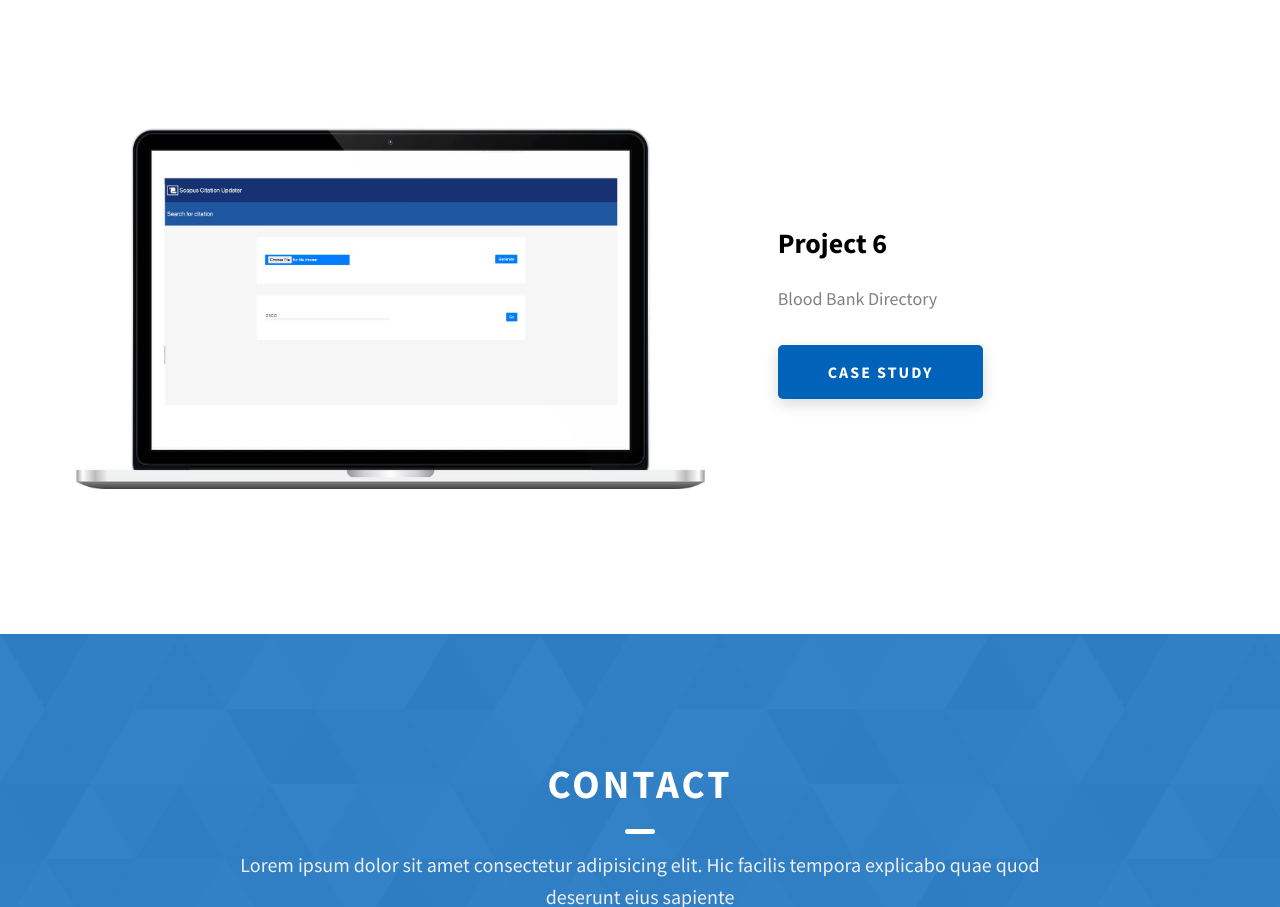
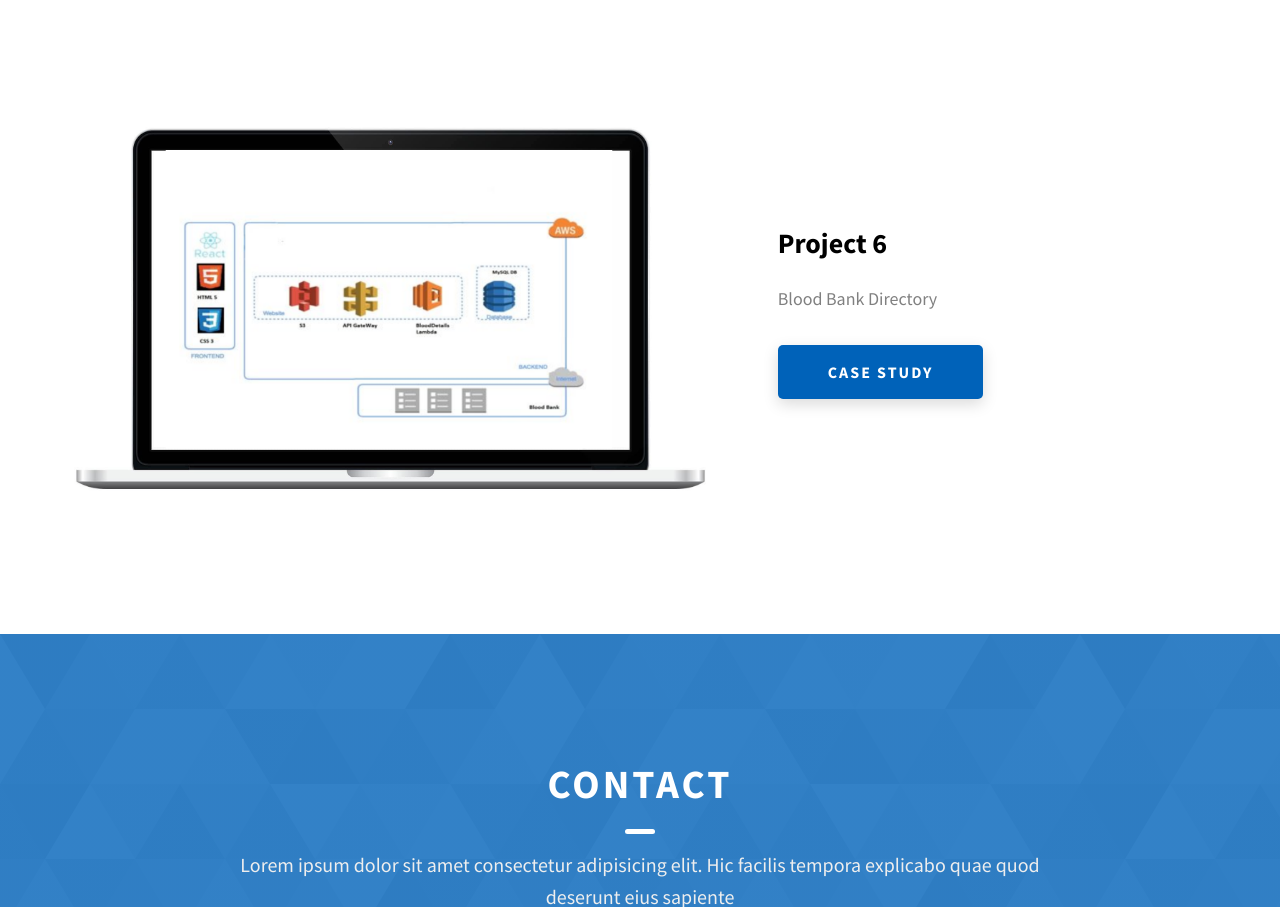
Before and after one commit to priya212000/portfolio, a website: page index.html in a window 1280 px wide. Shown: the part 4736-5643 px from the top of the page. Drawn offline with Linux system fonts and the light colour scheme.

Commit message:
included arch diagram for blood bank directory

```diff
--- a/index.html
+++ b/index.html
@@ -341,7 +341,7 @@
           <div class="projects__row">
             <div class="projects__row-img-cont">
               <img
-                src="./assets/jpeg/project-mockup-example.jpeg"
+                src="./assets/jpeg/mockup-blood.png"
                 alt="Software Screenshot"
                 class="projects__row-img"
                 loading="lazy"
```
Also changed, not shown: assets/jpeg/mockup-blood.png (added).
